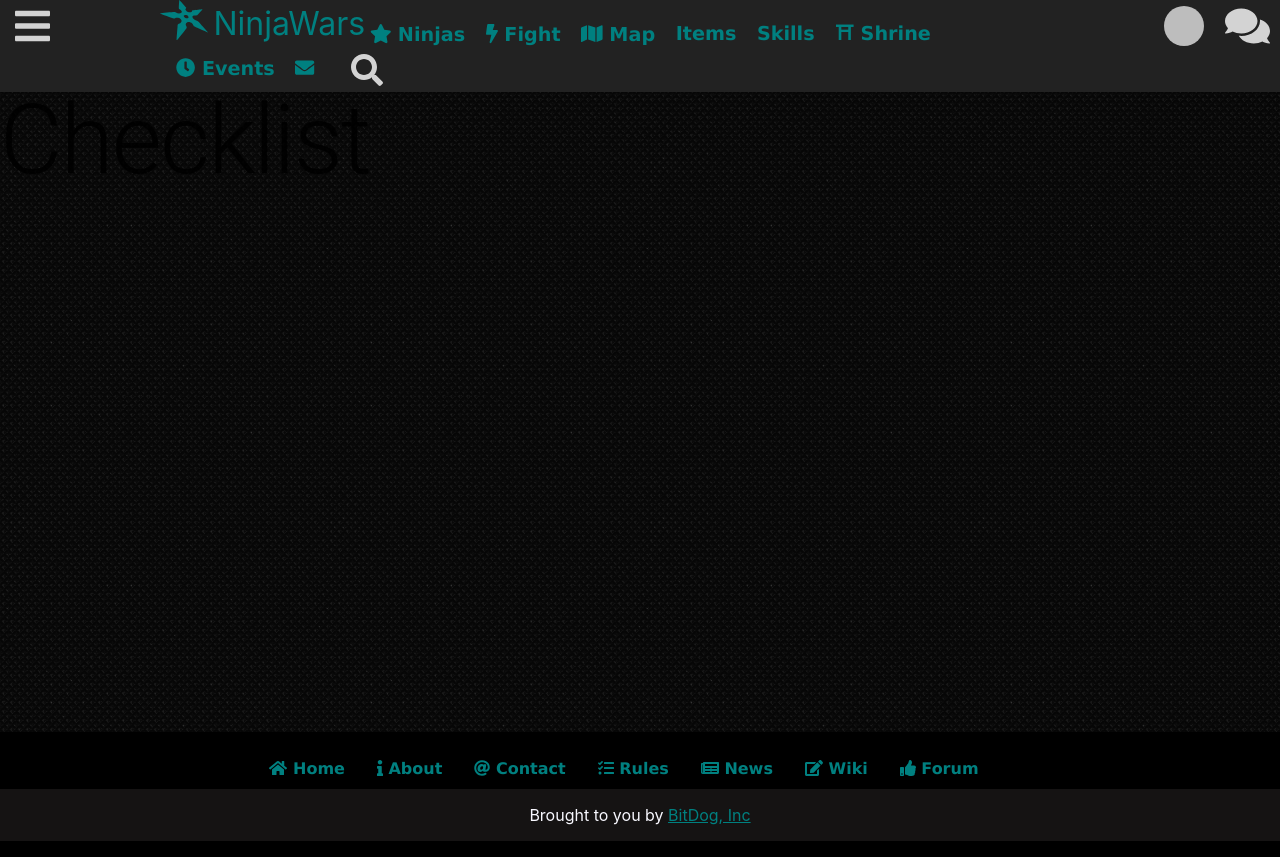
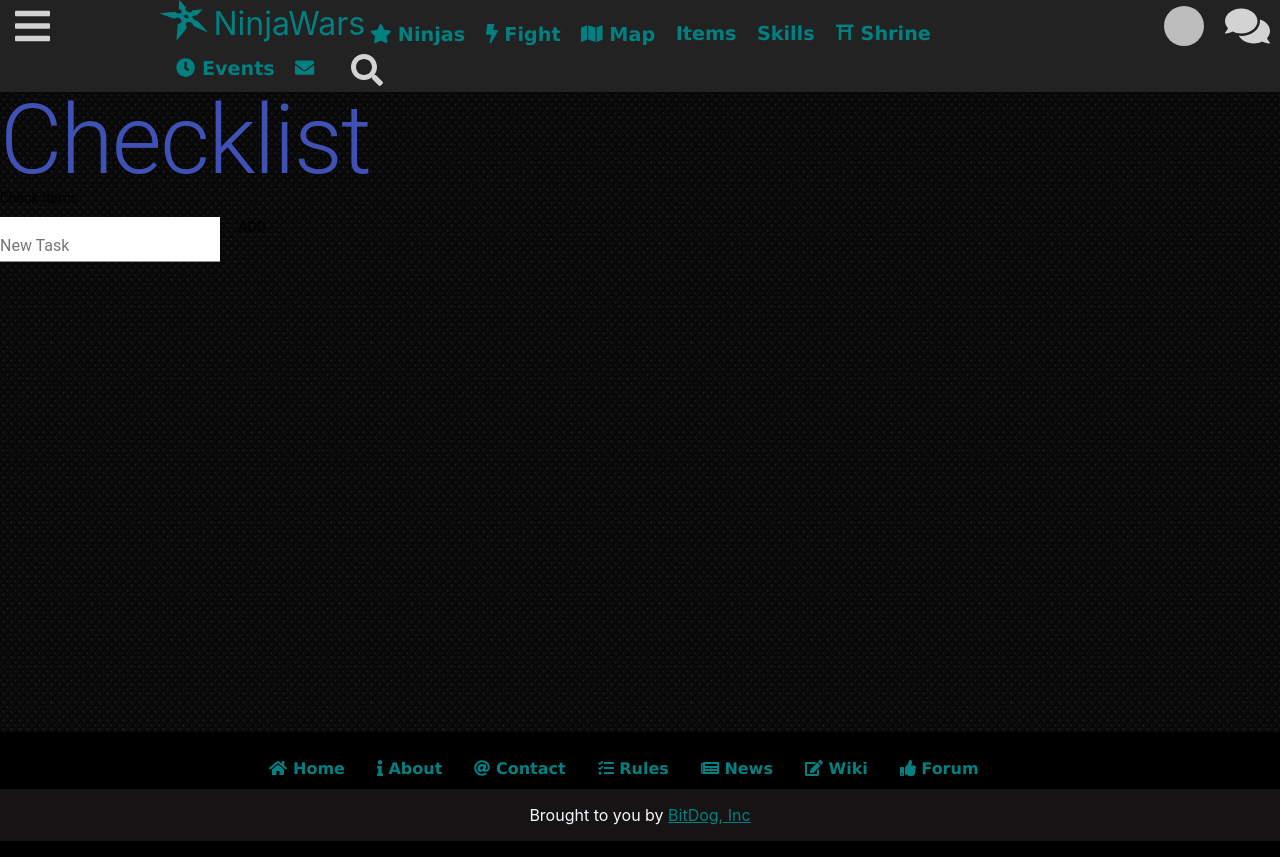
Before and after one commit to NinjaWars/nw-r, a React (Create React App) app: page /checklist in a window 1280 px wide. Built offline with nearby package versions, Linux system fonts and the light colour scheme; a web font is replaced by a local one.

Commit message:
Update new checklist page to use redux store.

```diff
--- a/src/App.js
+++ b/src/App.js
@@ -6,12 +6,17 @@ import { default as About } from './views/about/About'
 import { default as Checklist } from './views/checklist/Checklist'
 import { BrowserRouter as Router, Route } from 'react-router-dom'
 import CssBaseline from '@material-ui/core/CssBaseline'
+import { Provider as ReduxProvider } from 'react-redux'
+import configureStore from './modules/store'
 // Router reference here: https://reacttraining.com/react-router/web/guides/quick-start
+
+const reduxStore = configureStore(window.REDUX_INITIAL_DATA)
 
 class App extends Component {
     render() {
         return (
             <>
+                <ReduxProvider store={reduxStore}>
                     <CssBaseline />
                     <Router>
                         <div className="App">
@@ -21,6 +26,7 @@ class App extends Component {
                             <Route path="/checklist/" component={Checklist} />
                         </div>
                     </Router>
+                </ReduxProvider>
             </>
         )
     }
--- a/src/components/Search/Search.jsx
+++ b/src/components/Search/Search.jsx
@@ -16,7 +16,7 @@ import styles from './search.module.css'
  */
 const Search = ({ classes, className, ...rest }) => {
     return (
-        <TextField className={cx(className, styles.search)} {...rest} />
+        <TextField margin="dense" className={cx(className, styles.search)} {...rest} />
     )
 }
 
--- a/src/modules/reducer.js
+++ b/src/modules/reducer.js
@@ -8,8 +8,8 @@ const defaultState = {
 }
 
 const itemReducer = (state = defaultState, action) => {
-    switch (action.type){
-        case ACTIONS.Types.CREATE_ITEM:{
+    switch (action.type) {
+        case ACTIONS.Types.CREATE_ITEM: {
             console.log(action)
             const item = action.payload
             const newItem = { id: state.items.length + 1, description: item }
@@ -18,7 +18,7 @@ const itemReducer = (state = defaultState, action) => {
             return newState
         }
 
-        case ACTIONS.Types.DELETE_ITEM:{
+        case ACTIONS.Types.DELETE_ITEM: {
             const newState = cloneDeep(state)
             const index = findIndex(newState.items, { id: action.payload })
             newState.items.splice(index, 1)
--- a/src/modules/store.js
+++ b/src/modules/store.js
@@ -3,6 +3,6 @@ import logger from 'redux-logger'
 
 import reducer from './reducer'
 
-export default function configureStore(initialState){
+export default function configureStore(initialState) {
     return createStore(reducer, initialState, applyMiddleware(logger))
 }
--- a/src/views/checklist/Checklist.jsx
+++ b/src/views/checklist/Checklist.jsx
@@ -1,18 +1,139 @@
-import React from 'react'
+import React, { Component } from 'react'
 import { withStyles } from '@material-ui/core/styles'
-import { Typography } from '@material-ui/core'
+import {
+    List,
+    ListItem,
+    ListItemSecondaryAction,
+    ListItemText,
+    IconButton,
+    Grid,
+    TextField,
+    Button,
+    FormControl,
+    Typography,
+} from "@material-ui/core"
+import { faTrash } from '@fortawesome/free-solid-svg-icons'
+import { FontAwesomeIcon as Icon } from '@fortawesome/react-fontawesome'
+import { connect } from 'react-redux'
+
 import { default as Layout } from '../../components/Layout/Layout'
+import ACTIONS from '../../modules/action'
 
-const styles = () => ({
 
+const styles = theme => ({
+    root: {
+        flexGrow: 1,
+        maxWidth: 752
+    },
+    demo: {
+        backgroundColor: theme.palette.background.paper
+    },
+    title: {
+        margin: `${theme.spacing.unit * 4}px 0 ${theme.spacing.unit * 2}px`
+    },
+    textField: {
+        background: 'white',
+    }
 })
 
-const Checklist = () => (
+class Checklist extends Component{
+    state = {
+        items: []
+    }
+    generate = () => {
+        return this.state.items.map(item => (
+            <ListItem key={item.id}>
+                <ListItemText primary={item.description} />
+                <ListItemSecondaryAction>
+                    <IconButton
+                        aria-label="Delete"
+                        onClick={this.handleDelete}
+                        value={item.id}
+                    >
+                        <Icon icon={faTrash} />
+                    </IconButton>
+                </ListItemSecondaryAction>
+            </ListItem>
+        ))
+    }
+
+    handleSubmit = event => {
+        event.preventDefault()
+        console.log('Submitted info: ', this.state.items, this.state.item)
+        if (this.state.item !== ""){ // Only add if item isn't blank
+            this.props.createItem(this.state.item)
+            // add the task to store
+            this.setState({ item: "" }) // Clear the field
+        }
+    }
+
+    handleDelete = event => {
+        // Delete the task from the store
+        this.props.deleteItem(event.target.value)
+    }
+
+    handleChange = event => {
+        this.setState({
+            [event.target.name]: event.target.value
+        })
+    }
+
+    // Simple grid with list display, and the form to create new entries.
+    render(){
+        const { classes } = this.props
+        return (
+            <div>
+                <div>
+                    <Typography variant="body1">Check Items</Typography>
+                    <form noValidate autoComplete="off" onSubmit={this.handleSubmit}>
+                        <FormControl>
+                            <TextField
+                                label="New Task"
+                                id="margin-dense"
+                                value={this.state.item || ''}
+                                className={classes.textField}
+                                margin="dense"
+                                name="item"
+                                onChange={this.handleChange}
+                            />
+                        </FormControl>
+                        <FormControl>
+                            <Button type='button'>Add</Button>
+                        </FormControl>
+                    </form>
+                </div>
+                <div>
+                    <Grid item container justify="space-evenly" alignItems="center">
+                        <div className={classes.demo}>
+                            <List dense={false}>{this.generate()}</List>
+                        </div>
+                    </Grid>
+                </div>
+            </div>
+        )
+    }
+
+}
+
+const ChecklistView = ({ classes }) => (
   <>
     <Layout>
-        <Typography variant="h1">Checklist</Typography>
+        <Typography variant="h1" color="primary">Checklist</Typography>
+        <Checklist classes={classes}/>
     </Layout>
   </>
 )
 
-export default withStyles(styles)(Checklist)
+const mapStateToProps = state => ({
+    items: state.items
+})
+
+const mapDispatchToProps = dispatch => ({
+    createItem: item => dispatch(ACTIONS.createItem(item)),
+    deleteItem: id => dispatch(ACTIONS.deleteItem(id))
+})
+
+export default connect(
+    mapStateToProps,
+    mapDispatchToProps
+)(withStyles(styles)(ChecklistView))
```
Also changed, not shown: .eslintrc.json. Lines whose indentation alone changed are shown as unchanged.
